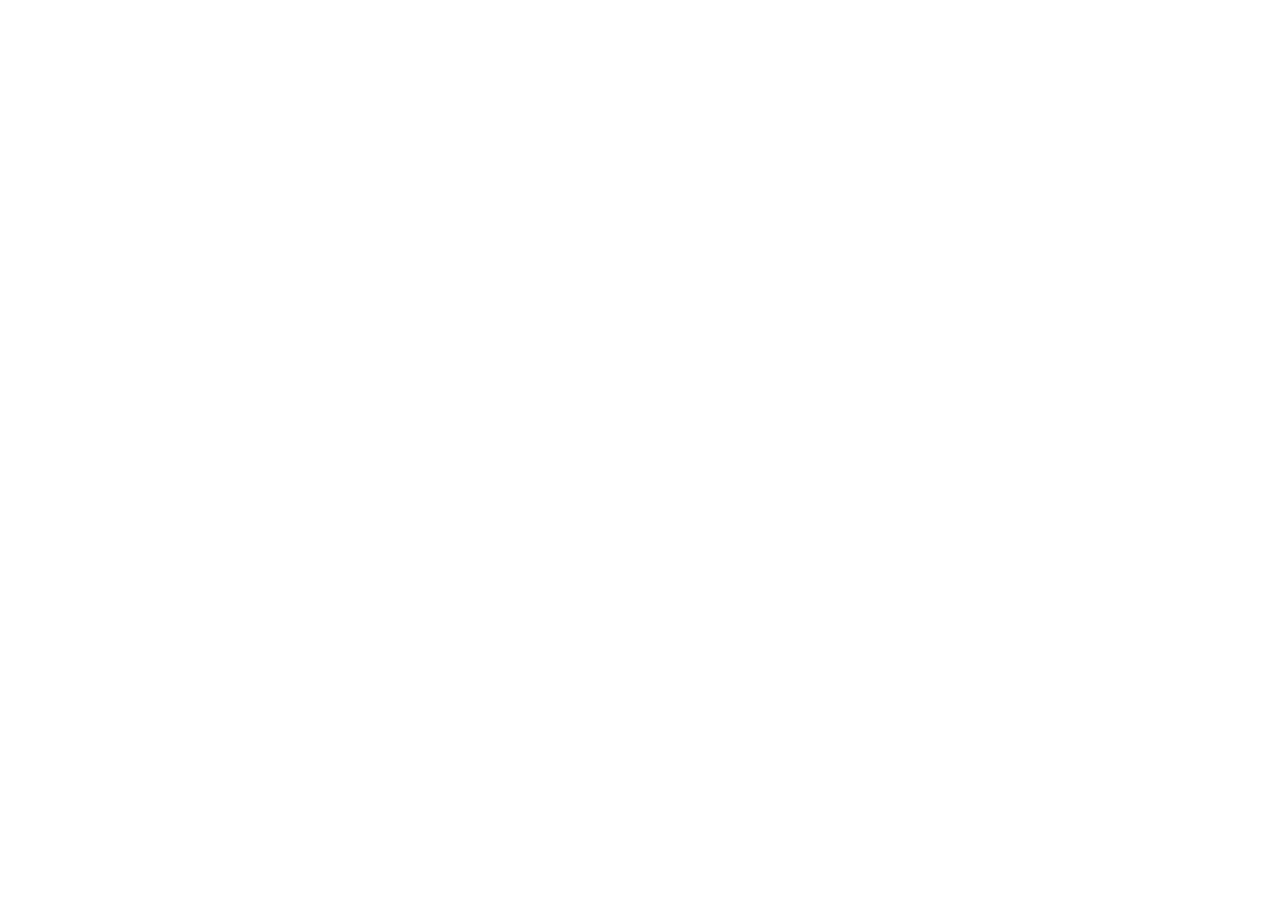
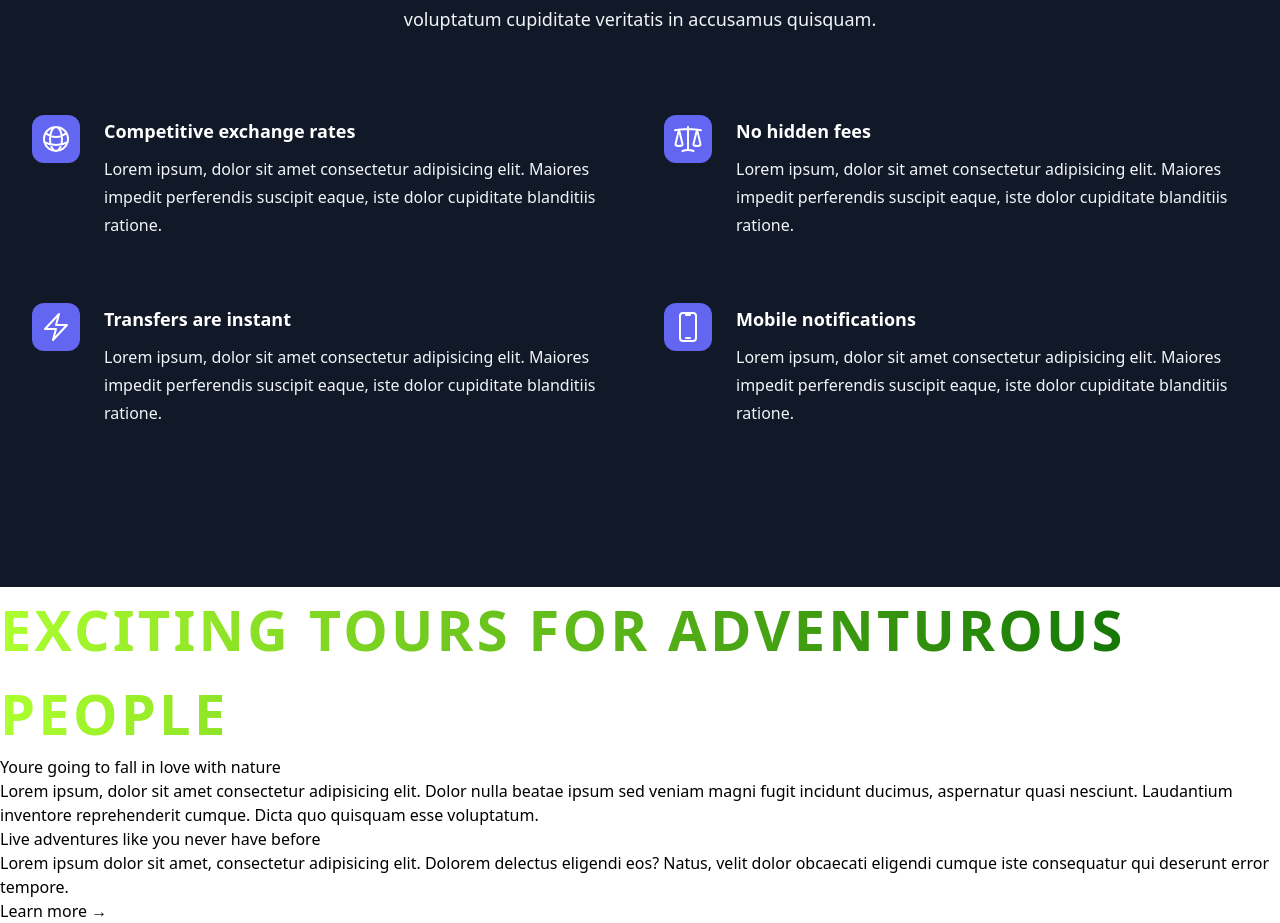
Before and after one commit to IsaacThaJunior/vue-landing-page-, a Vue app: page / in a window 1280 px wide. Shown: the part 1025-1948 px from the top of the page. Before the commit the page ends 818 px from the top, so only its background shows below. Built offline with nearby package versions, Linux system fonts and the light colour scheme; the HTML template or start-up script is replaced by a standard one.

Commit message:
trying the about page

```diff
--- a/src/App.vue
+++ b/src/App.vue
@@ -1,12 +1,16 @@
 <script setup>
 import navbar from './components/navbar.vue'
 import HeaderComp from './components/HeaderComp.vue';
+import features from './components/features.vue';
+import about from './components/about.vue';
 </script>
 
 <template>
-  <div>
+  <div class="relative">
     <navbar />
     <HeaderComp />
+    <features />
+    <about />
   </div>
 </template>
 
--- a/src/components/HeaderComp.vue
+++ b/src/components/HeaderComp.vue
@@ -1,7 +1,7 @@
 <template>
   <div>
 <!-- This example requires Tailwind CSS v3.0+ -->
-<div class="isolate bg-white">
+<div class="isolate bg-white h-85 flex items-center justify-center">
   <div class="absolute inset-x-0 -z-10 transform-gpu overflow-hidden blur-3xl sm:top-[-20rem]">
     <svg class="relative left-[calc(50%-11rem)] -z-10 h-[21.1875rem] max-w-none -translate-x-1/2 rotate-[30deg] sm:left-[calc(50%-30rem)] sm:h-[42.375rem]" viewBox="0 0 1155 678" fill="none" xmlns="http://www.w3.org/2000/svg">
       <path fill="url(#45de2b6b-92d5-4d68-a6a0-9b9b2abad533)" fill-opacity=".3" d="M317.219 518.975L203.852 678 0 438.341l317.219 80.634 204.172-286.402c1.307 132.337 45.083 346.658 209.733 145.248C936.936 126.058 882.053-94.234 1031.02 41.331c119.18 108.451 130.68 295.337 121.53 375.223L855 299l21.173 362.054-558.954-142.079z" />
--- a/src/components/about.vue
+++ b/src/components/about.vue
@@ -0,0 +1,153 @@
+<template>
+  <div>
+    <section class="section-about">
+      <div class="u-center-text u-margin-bottom-big">
+        <h2 class="heading-secondary">Exciting tours for adventurous people</h2>
+      </div>
+
+      <div class="flex">
+        <div class="col-1-of-2">
+          <h3 class="heading-tertiary u-margin-bottom-small">Youre going to fall in love with nature</h3>
+          <p class="paragraph">
+            Lorem ipsum, dolor sit amet consectetur adipisicing elit. Dolor nulla beatae ipsum sed veniam magni fugit
+            incidunt ducimus, aspernatur quasi nesciunt.
+            Laudantium inventore reprehenderit cumque. Dicta quo quisquam esse voluptatum.
+          </p>
+
+          <h3 class="heading-tertiary u-margin-bottom-small">Live adventures like you never have before</h3>
+          <p class="paragraph">
+            Lorem ipsum dolor sit amet, consectetur adipisicing elit. Dolorem delectus eligendi eos? Natus, velit dolor
+            obcaecati eligendi cumque iste consequatur
+            qui deserunt error tempore.
+          </p>
+
+          <a href="#" class="btn-text">Learn more &rarr;</a>
+        </div>
+        <div class="col-1-of-2">
+          <div class="composition">
+            <img src="../assets/gadget3.jpeg" alt="Photo 1"
+              class="composition__photo composition__photo--p1">
+
+            <img src="../assets/coding.jpeg" alt="Photo 2"
+              class="composition__photo composition__photo--p2">
+
+            <img src="../assets/gadget4.jpeg" alt="Photo 3"
+              class="composition__photo composition__photo--p3">
+          </div>
+        </div>
+      </div>
+    </section>
+  </div>
+</template>
+
+<style scoped>
+  .composition {
+  position: relative;
+  }
+  .composition__photo {
+    width: 55%;
+    box-shadow: 0 1.5rem 4rem rgba(0,0,0, 0.4);
+    position: absolute;
+    z-index: 10;
+    transition: all 0.2s;
+    outline-offset: 2rem;
+  }
+
+    @media screen and (max-width: 56.25em) {
+      .composition__photo{
+      width: 33.3333%;
+      box-shadow: 0 1.5rem 4rem rgba(0,0,0, 0.4);
+      position: relative;
+      float: left;
+    }
+
+    .composition__photo--p1 {
+      top: 0;
+        transform: scale(1.2);
+    }
+
+    .composition__photo--p2 {
+      top: -1rem;
+        transform: scale(1.3);
+        z-index: 100;
+    }
+
+    .composition__photo--p3 {
+      top: 0;
+        left: 0;
+        transform: scale(1.1);
+    }
+
+    .heading-secondary {
+      font-size: 3rem;
+    }
+    }
+
+    @media screen and (max-width: 37.5em) {
+      .composition__photo{
+      width: 50%;
+      box-shadow: 0 1.5rem 4rem rgba(0,0,0, 0.4);
+      position: relative;
+      float: left;
+    }
+
+    .heading-secondary {
+      font-size: 2.5rem;
+    }
+    }
+
+
+
+    .composition__photo--p1 {
+      left: 0;
+      top: -2rem;
+
+    }
+
+    .composition__photo--p2 {
+      right: 0;
+      top: 2rem;
+    }
+
+    .composition__photo--p3 {
+      left: 20%;
+      top: 10rem;
+    }
+
+    .composition__photo:hover {
+      outline: 1.5rem solid greenyellow;
+      transform: scale(1.05) translateY(-0.5rem);
+      box-shadow: 0 2.5rem 4rem rgba(0,0,0, 0.5);
+      z-index: 20;
+    }
+
+  .composition__photo:hover .composition__photo__photo:not(:hover) {
+    transform: scale(0.95);
+  }
+
+
+.heading-secondary {
+  font-size: 3.5rem;
+  text-transform: uppercase;
+  font-weight: 700;
+  display: inline-block;
+  background-image: linear-gradient(
+    to right,
+    greenyellow,
+    darkgreen
+  );
+  -webkit-background-clip: text;
+  background-clip: text;
+  color: transparent;
+  letter-spacing: 0.2rem;
+  transition: all 0.2s;
+}
+  .heading-secondary:hover {
+    transform: skewY(2deg) skewX(15deg) scale(1.1);
+    text-shadow: 0.5rem 1rem 2rem rgba(0,0,0, 0.2);
+  }
+
+  .col-1-of-2 {
+    width: calc((100% - #{$gutter-horizontal}) / 2);
+  }
+</style>
--- /dev/null
+++ b/src/components/features.vue
@@ -0,0 +1,69 @@
+<template>
+  <div>
+    <div class="bg-gray-900 py-24 sm:py-32 lg:py-40">
+  <div class="mx-auto max-w-7xl px-6 lg:px-8">
+    <div class="sm:text-center">
+      <p class="mt-2 text-3xl font-bold tracking-tight text-white sm:text-4xl">A better way to send money</p>
+      <p class="mx-auto mt-6 max-w-2xl text-lg leading-8 text-slate-100">Lorem ipsum dolor sit amet consect adipisicing elit. Possimus magnam voluptatum cupiditate veritatis in accusamus quisquam.</p>
+    </div>
+
+    <div class="mt-20 max-w-lg sm:mx-auto md:max-w-none">
+      <div class="grid grid-cols-1 gap-y-16 md:grid-cols-2 md:gap-x-12 md:gap-y-16">
+        <div class="relative flex flex-col gap-6 sm:flex-row md:flex-col lg:flex-row">
+          <div class="flex h-12 w-12 items-center justify-center rounded-xl bg-indigo-500 text-white sm:shrink-0">
+            <!-- Heroicon name: outline/globe-alt -->
+            <svg class="h-8 w-8" xmlns="http://www.w3.org/2000/svg" fill="none" viewBox="0 0 24 24" stroke-width="1.5" stroke="currentColor" aria-hidden="true">
+              <path stroke-linecap="round" stroke-linejoin="round" d="M12 21a9.004 9.004 0 008.716-6.747M12 21a9.004 9.004 0 01-8.716-6.747M12 21c2.485 0 4.5-4.03 4.5-9S14.485 3 12 3m0 18c-2.485 0-4.5-4.03-4.5-9S9.515 3 12 3m0 0a8.997 8.997 0 017.843 4.582M12 3a8.997 8.997 0 00-7.843 4.582m15.686 0A11.953 11.953 0 0112 10.5c-2.998 0-5.74-1.1-7.843-2.918m15.686 0A8.959 8.959 0 0121 12c0 .778-.099 1.533-.284 2.253m0 0A17.919 17.919 0 0112 16.5c-3.162 0-6.133-.815-8.716-2.247m0 0A9.015 9.015 0 013 12c0-1.605.42-3.113 1.157-4.418" />
+            </svg>
+          </div>
+          <div class="sm:min-w-0 sm:flex-1">
+            <p class="text-lg font-semibold leading-8 text-white">Competitive exchange rates</p>
+            <p class="mt-2 text-base leading-7 text-slate-100">Lorem ipsum, dolor sit amet consectetur adipisicing elit. Maiores impedit perferendis suscipit eaque, iste dolor cupiditate blanditiis ratione.</p>
+          </div>
+        </div>
+
+        <div class="relative flex flex-col gap-6 sm:flex-row md:flex-col lg:flex-row">
+          <div class="flex h-12 w-12 items-center justify-center rounded-xl bg-indigo-500 text-white sm:shrink-0">
+            <!-- Heroicon name: outline/scale -->
+            <svg class="h-8 w-8" xmlns="http://www.w3.org/2000/svg" fill="none" viewBox="0 0 24 24" stroke-width="1.5" stroke="currentColor" aria-hidden="true">
+              <path stroke-linecap="round" stroke-linejoin="round" d="M12 3v17.25m0 0c-1.472 0-2.882.265-4.185.75M12 20.25c1.472 0 2.882.265 4.185.75M18.75 4.97A48.416 48.416 0 0012 4.5c-2.291 0-4.545.16-6.75.47m13.5 0c1.01.143 2.01.317 3 .52m-3-.52l2.62 10.726c.122.499-.106 1.028-.589 1.202a5.988 5.988 0 01-2.031.352 5.988 5.988 0 01-2.031-.352c-.483-.174-.711-.703-.59-1.202L18.75 4.971zm-16.5.52c.99-.203 1.99-.377 3-.52m0 0l2.62 10.726c.122.499-.106 1.028-.589 1.202a5.989 5.989 0 01-2.031.352 5.989 5.989 0 01-2.031-.352c-.483-.174-.711-.703-.59-1.202L5.25 4.971z" />
+            </svg>
+          </div>
+          <div class="sm:min-w-0 sm:flex-1">
+            <p class="text-lg font-semibold leading-8 text-white">No hidden fees</p>
+            <p class="mt-2 text-base leading-7 text-slate-100">Lorem ipsum, dolor sit amet consectetur adipisicing elit. Maiores impedit perferendis suscipit eaque, iste dolor cupiditate blanditiis ratione.</p>
+          </div>
+        </div>
+
+        <div class="relative flex flex-col gap-6 sm:flex-row md:flex-col lg:flex-row">
+          <div class="flex h-12 w-12 items-center justify-center rounded-xl bg-indigo-500 text-white sm:shrink-0">
+            <!-- Heroicon name: outline/bolt -->
+            <svg class="h-8 w-8" xmlns="http://www.w3.org/2000/svg" fill="none" viewBox="0 0 24 24" stroke-width="1.5" stroke="currentColor" aria-hidden="true">
+              <path stroke-linecap="round" stroke-linejoin="round" d="M3.75 13.5l10.5-11.25L12 10.5h8.25L9.75 21.75 12 13.5H3.75z" />
+            </svg>
+          </div>
+          <div class="sm:min-w-0 sm:flex-1">
+            <p class="text-lg font-semibold leading-8 text-white">Transfers are instant</p>
+            <p class="mt-2 text-base leading-7 text-slate-100">Lorem ipsum, dolor sit amet consectetur adipisicing elit. Maiores impedit perferendis suscipit eaque, iste dolor cupiditate blanditiis ratione.</p>
+          </div>
+        </div>
+
+        <div class="relative flex flex-col gap-6 sm:flex-row md:flex-col lg:flex-row">
+          <div class="flex h-12 w-12 items-center justify-center rounded-xl bg-indigo-500 text-white sm:shrink-0">
+            <!-- Heroicon name: outline/device-phone-mobile -->
+            <svg class="h-8 w-8" xmlns="http://www.w3.org/2000/svg" fill="none" viewBox="0 0 24 24" stroke-width="1.5" stroke="currentColor" aria-hidden="true">
+              <path stroke-linecap="round" stroke-linejoin="round" d="M10.5 1.5H8.25A2.25 2.25 0 006 3.75v16.5a2.25 2.25 0 002.25 2.25h7.5A2.25 2.25 0 0018 20.25V3.75a2.25 2.25 0 00-2.25-2.25H13.5m-3 0V3h3V1.5m-3 0h3m-3 18.75h3" />
+            </svg>
+          </div>
+          <div class="sm:min-w-0 sm:flex-1">
+            <p class="text-lg font-semibold leading-8 text-white">Mobile notifications</p>
+            <p class="mt-2 text-base leading-7 text-slate-100">Lorem ipsum, dolor sit amet consectetur adipisicing elit. Maiores impedit perferendis suscipit eaque, iste dolor cupiditate blanditiis ratione.</p>
+          </div>
+        </div>
+      </div>
+    </div>
+  </div>
+</div>
+
+  </div>
+</template>
--- a/src/components/navbar.vue
+++ b/src/components/navbar.vue
@@ -1,6 +1,6 @@
 <template>
   <div>
-    <div class="px-6 py-6 lg:px-8">
+    <div class="px-6 py-6 lg:px-8 sticky top-0">
     <div>
       <nav class="flex h-9 items-center justify-between text-red-600" aria-label="Global">
         <div class="flex lg:min-w-0 lg:flex-1" aria-label="Global">
--- a/tailwind.config.js
+++ b/tailwind.config.js
@@ -6,7 +6,11 @@
     "./src/app.vue",
   ],
   theme: {
-    extend: {},
+    extend: {
+      height: {
+        '85': '85vh',
+      }
+    },
   },
   plugins: [],
 }
```
Also changed, not shown: src/assets/coding.jpeg (added), src/assets/gadget4.jpeg (added), src/components/contentTwo.vue (deleted).
